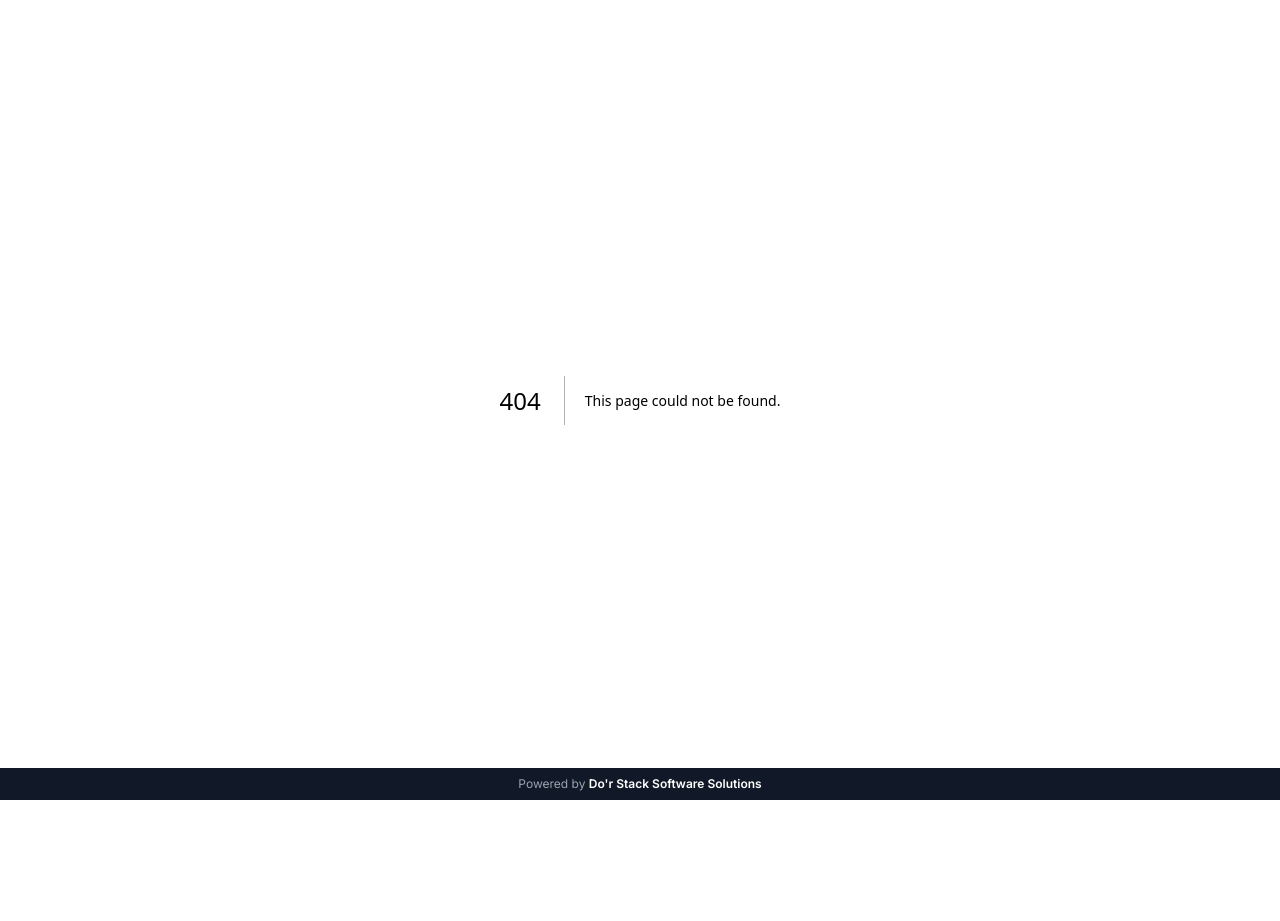
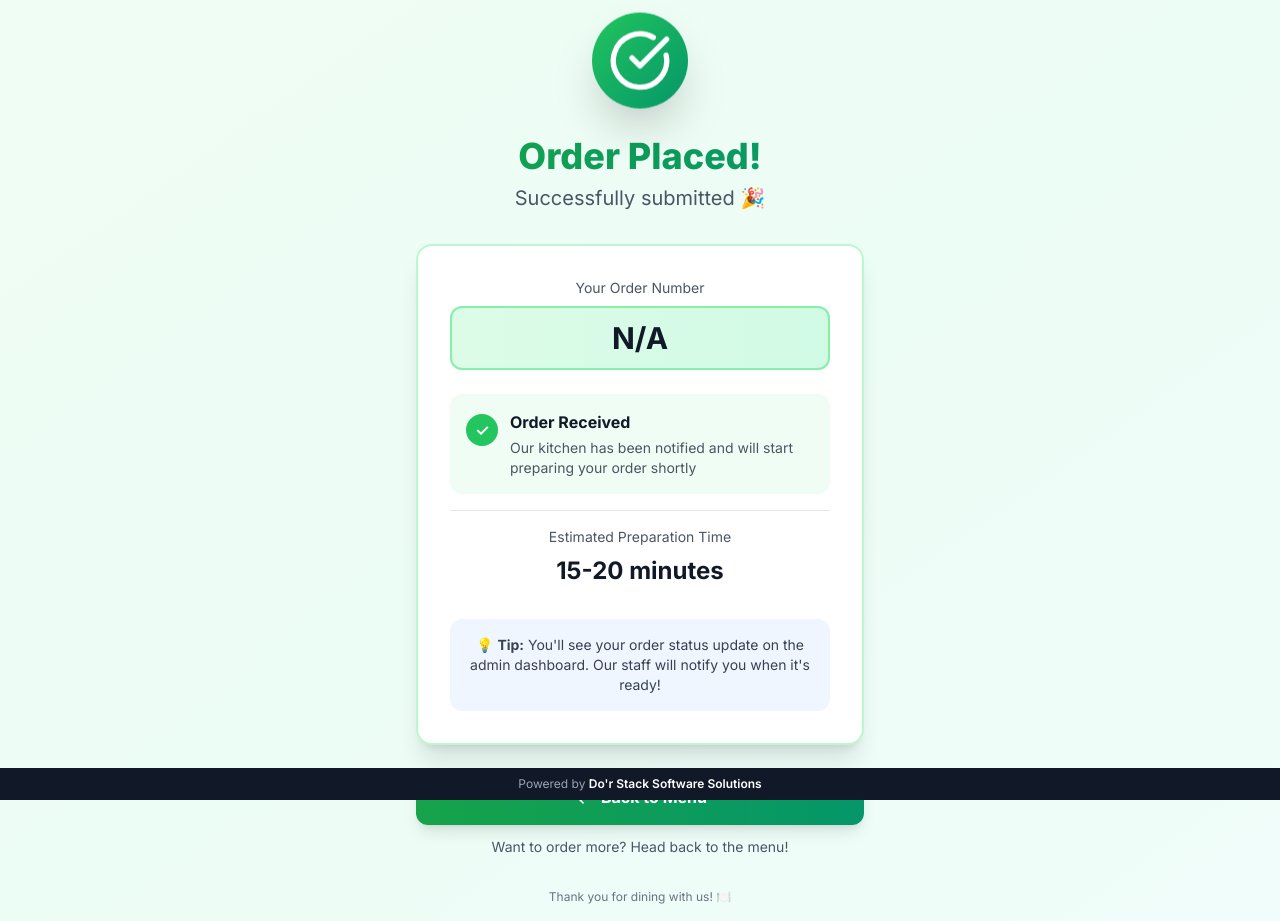
Before and after one commit to kelvzzy/Great-delight-fast-food, a Next.js app: page /menu/1/1/1/success in a window 1280 px wide. Before the commit this address had no page. Before the commit the page ends 800 px from the top, so only its background shows below. Built offline with nearby package versions, Linux system fonts and the light colour scheme.

Commit message:
Fix order success page redirect and cart clearing issue

```diff
--- a/src/app/api/orders/route.ts
+++ b/src/app/api/orders/route.ts
@@ -52,7 +52,12 @@ export async function POST(request: Request) {
     // Create order
     const order = await orderService.createOrder(validatedData);
 
-    return NextResponse.json(order, { status: 201 });
+    return NextResponse.json({
+      success: true,
+      orderNumber: order.orderNumber,
+      orderId: order.id,
+      order,
+    }, { status: 201 });
   } catch (error) {
     if (error instanceof z.ZodError) {
       return NextResponse.json(
--- a/src/app/menu/[restaurant]/[branch]/[table]/cart/page.tsx
+++ b/src/app/menu/[restaurant]/[branch]/[table]/cart/page.tsx
@@ -66,9 +66,14 @@ export default function CartPage({
 
       const data = await response.json();
 
-      // Clear cart and redirect to confirmation
-      useCartStore.getState().clearCart();
-      router.push(`/order/${data.order.id}/confirmation`);
+      // Redirect to success page BEFORE clearing cart
+      // This prevents the "Your cart is empty" flash
+      router.push(`/menu/${params.restaurant}/${params.branch}/${params.table}/success?orderNumber=${data.orderNumber}`);
+
+      // Clear cart after navigation starts
+      setTimeout(() => {
+        useCartStore.getState().clearCart();
+      }, 100);
     } catch (err: any) {
       setError(err.message || 'Failed to submit order. Please try again.');
       setIsSubmitting(false);
--- /dev/null
+++ b/src/app/menu/[restaurant]/[branch]/[table]/success/page.tsx
@@ -0,0 +1,102 @@
+import Link from 'next/link';
+import { CheckCircle, ArrowLeft } from 'lucide-react';
+
+interface SuccessPageProps {
+  params: {
+    restaurant: string;
+    branch: string;
+    table: string;
+  };
+  searchParams: {
+    orderNumber?: string;
+  };
+}
+
+export default function OrderSuccessPage({ params, searchParams }: SuccessPageProps) {
+  const { restaurant, branch, table } = params;
+  const orderNumber = searchParams.orderNumber || 'N/A';
+
+  return (
+    <div className="min-h-screen bg-gradient-to-br from-green-50 via-emerald-50 to-teal-50 dark:from-gray-900 dark:via-gray-800 dark:to-gray-900 flex items-center justify-center p-4">
+      <div className="max-w-md w-full">
+        {/* Success Animation */}
+        <div className="text-center mb-8">
+          <div className="inline-flex items-center justify-center w-24 h-24 bg-gradient-to-br from-green-500 to-emerald-600 rounded-full shadow-2xl mb-6 animate-bounce">
+            <CheckCircle className="w-16 h-16 text-white" />
+          </div>
+          <h1 className="text-4xl font-extrabold text-transparent bg-clip-text bg-gradient-to-r from-green-600 to-emerald-600 dark:from-green-400 dark:to-emerald-400 mb-2">
+            Order Placed!
+          </h1>
+          <p className="text-xl text-gray-600 dark:text-gray-400">
+            Successfully submitted 🎉
+          </p>
+        </div>
+
+        {/* Order Details Card */}
+        <div className="bg-white dark:bg-gray-800 rounded-2xl shadow-xl p-8 mb-6 border-2 border-green-200 dark:border-green-900">
+          <div className="text-center mb-6">
+            <p className="text-sm text-gray-600 dark:text-gray-400 mb-2">
+              Your Order Number
+            </p>
+            <div className="text-3xl font-bold text-gray-900 dark:text-gray-100 bg-gradient-to-r from-green-100 to-emerald-100 dark:from-green-900/30 dark:to-emerald-900/30 px-6 py-3 rounded-xl border-2 border-green-300 dark:border-green-700">
+              {orderNumber}
+            </div>
+          </div>
+
+          <div className="space-y-4 text-center">
+            <div className="flex items-start gap-3 bg-green-50 dark:bg-green-900/20 rounded-xl p-4">
+              <div className="flex-shrink-0 mt-1">
+                <div className="w-8 h-8 bg-green-500 rounded-full flex items-center justify-center text-white font-bold">
+                  ✓
+                </div>
+              </div>
+              <div className="flex-1 text-left">
+                <h3 className="font-bold text-gray-900 dark:text-gray-100 mb-1">
+                  Order Received
+                </h3>
+                <p className="text-sm text-gray-600 dark:text-gray-400">
+                  Our kitchen has been notified and will start preparing your order shortly
+                </p>
+              </div>
+            </div>
+
+            <div className="py-4 border-t border-gray-200 dark:border-gray-700">
+              <p className="text-sm text-gray-600 dark:text-gray-400 mb-2">
+                Estimated Preparation Time
+              </p>
+              <p className="text-2xl font-bold text-gray-900 dark:text-gray-100">
+                15-20 minutes
+              </p>
+            </div>
+
+            <div className="bg-blue-50 dark:bg-blue-900/20 rounded-xl p-4">
+              <p className="text-sm text-gray-700 dark:text-gray-300">
+                💡 <strong>Tip:</strong> You&apos;ll see your order status update on the admin dashboard. Our staff will notify you when it&apos;s ready!
+              </p>
+            </div>
+          </div>
+        </div>
+
+        {/* Action Buttons */}
+        <div className="space-y-3">
+          <Link
+            href={`/menu/${restaurant}/${branch}/${table}`}
+            className="flex items-center justify-center gap-2 w-full bg-gradient-to-r from-green-600 to-emerald-600 hover:from-green-700 hover:to-emerald-700 text-white font-bold py-4 px-6 rounded-xl shadow-lg hover:shadow-xl transition-all duration-200 active:scale-95"
+          >
+            <ArrowLeft className="w-5 h-5" />
+            <span>Back to Menu</span>
+          </Link>
+
+          <p className="text-center text-sm text-gray-600 dark:text-gray-400">
+            Want to order more? Head back to the menu!
+          </p>
+        </div>
+
+        {/* Footer */}
+        <div className="text-center mt-8 text-xs text-gray-500 dark:text-gray-500">
+          <p>Thank you for dining with us! 🍽️</p>
+        </div>
+      </div>
+    </div>
+  );
+}
--- a/src/app/page.tsx
+++ b/src/app/page.tsx
@@ -1,7 +1,12 @@
+'use client';
+
 import Link from 'next/link';
 import { Logo } from '@/components/Logo';
 import { Sparkles, ShoppingBag, Clock, Shield, QrCode, Utensils } from 'lucide-react';
 import { ThemeToggle } from '@/components/ThemeToggle';
+
+// Disable static generation since we use client-side theme
+export const dynamic = 'force-dynamic';
 
 export default function HomePage() {
   return (
--- a/src/components/ThemeToggle.tsx
+++ b/src/components/ThemeToggle.tsx
@@ -2,9 +2,26 @@
 
 import { Moon, Sun } from 'lucide-react';
 import { useTheme } from '@/contexts/ThemeContext';
+import { useEffect, useState } from 'react';
 
 export function ThemeToggle() {
   const { theme, toggleTheme } = useTheme();
+  const [mounted, setMounted] = useState(false);
+
+  // Only render after mount to avoid SSR issues
+  useEffect(() => {
+    setMounted(true);
+  }, []);
+
+  if (!mounted) {
+    // Return a placeholder during SSR
+    return (
+      <div
+        className="fixed top-4 right-4 z-50 p-3 rounded-full bg-white dark:bg-gray-800 shadow-lg border-2 border-gray-200 dark:border-gray-700 w-12 h-12"
+        aria-label="Loading theme toggle"
+      />
+    );
+  }
 
   return (
     <button
--- a/src/contexts/ThemeContext.tsx
+++ b/src/contexts/ThemeContext.tsx
@@ -47,7 +47,11 @@ export function ThemeProvider({ children }: { children: React.ReactNode }) {
 export function useTheme() {
   const context = useContext(ThemeContext);
   if (context === undefined) {
-    throw new Error('useTheme must be used within a ThemeProvider');
+    // Return default values during SSR instead of throwing
+    return {
+      theme: 'light' as Theme,
+      toggleTheme: () => {},
+    };
   }
   return context;
 }
```
